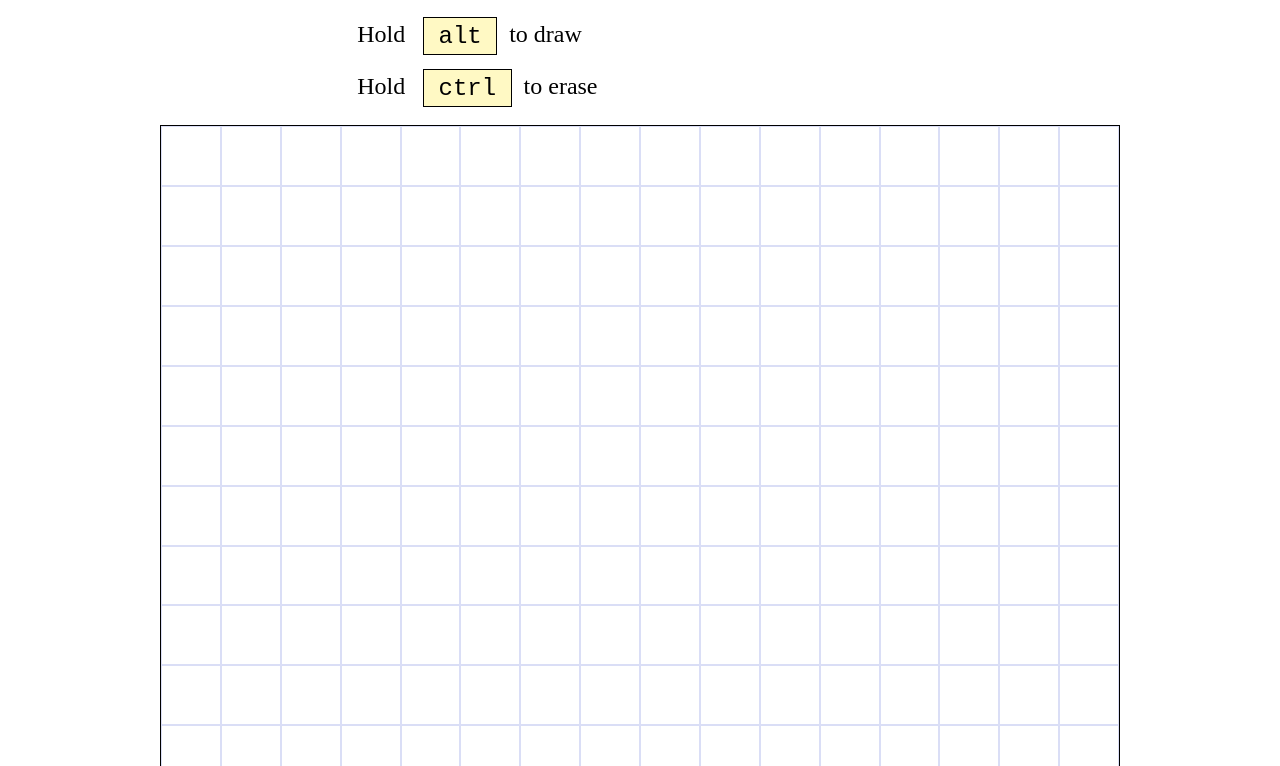
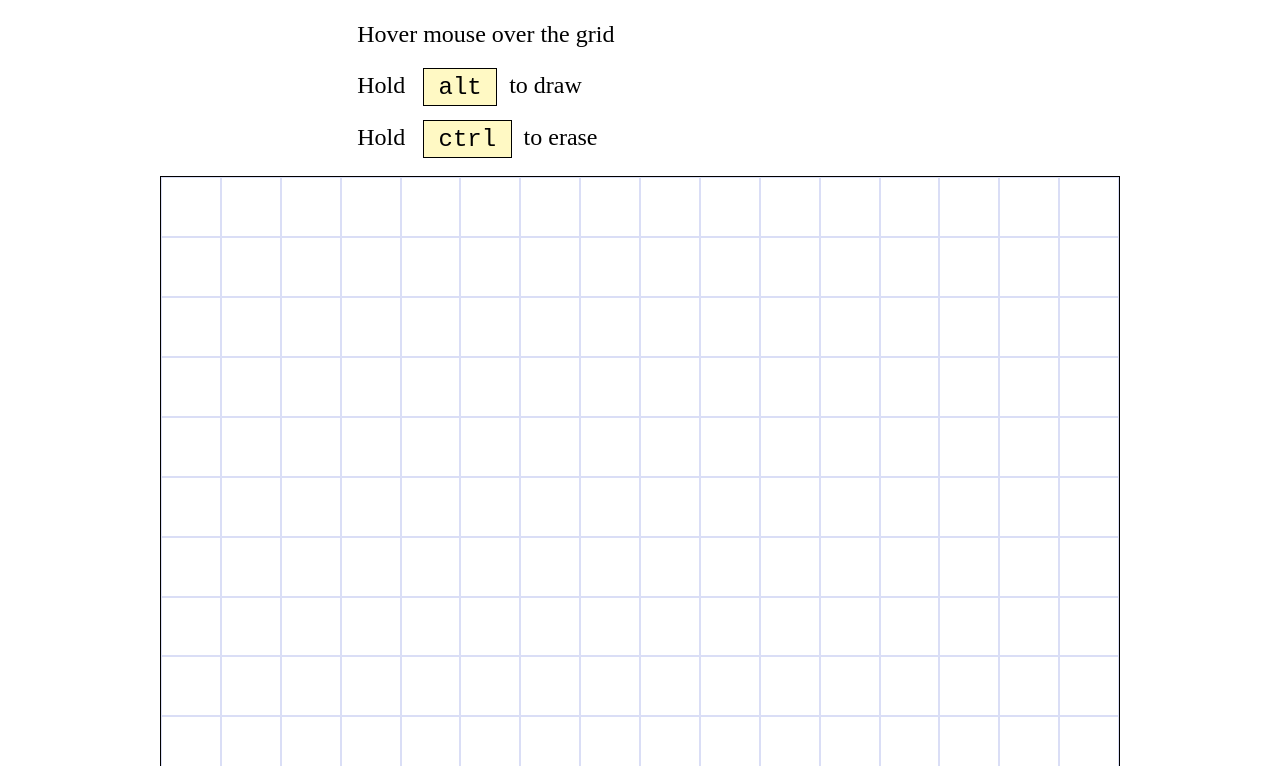
Before and after one commit to krzysztof-kozak/odin-etch-a-sketch, a plain HTML site: page index.html in a window 1280 px wide. Shown: the part 106-872 px from the top of the page. Drawn offline with Linux system fonts and the light colour scheme.

Commit message:
Update UI instructions

```diff
--- a/index.html
+++ b/index.html
@@ -16,6 +16,7 @@
 				<input type="range" name="grid-size" min="16" max="100" step="1" value="16" />
 				<output class="price-output" for="price"></output>
 				<button class="btn btn--reset reset-btn-js">reset</button>
+				<p>Hover mouse over the grid</p>
 				<p>Hold <kbd>alt</kbd>to draw</p>
 				<p>Hold <kbd>ctrl</kbd>to erase</p>
 			</div>
```
